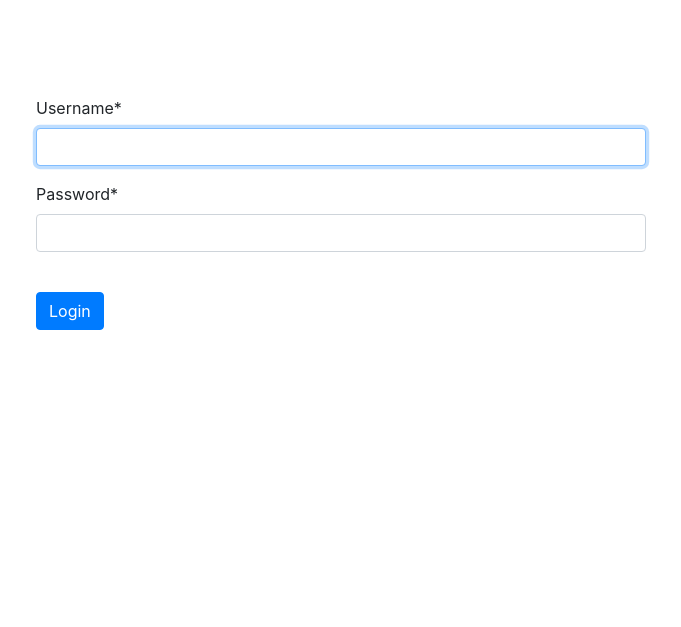
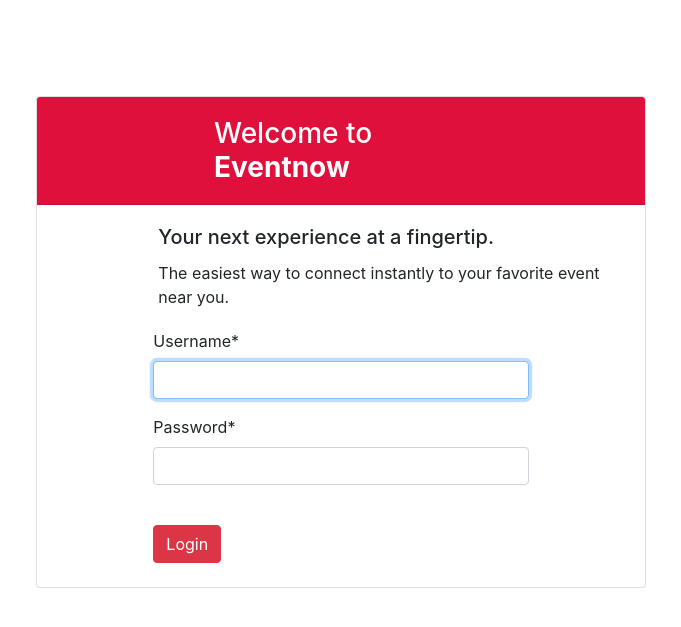
Before and after one commit to rvyav/eventnow, a Django app: page /login/ in a window 1280 px wide. Shown: the top 627 px of the page, without its empty margins (299-980 px from the left). Run offline with Django 3.2, Linux system fonts and the light colour scheme; some libraries are stand-ins or nearby versions.

Commit message:
Login UI updated

```diff
--- a/core/templates/core/index.html
+++ b/core/templates/core/index.html
@@ -23,7 +23,7 @@
 
     <div class="container">
         <p>Welcome <b>{{ request.user }}</b> to <b>EventNow</b></p>
-        <h4>Join your favorite activity near by.</h4>
+        <h4>Join your favorite activity on the map.</h4>
     </div>
 
 	 <!-- Render Map on HTML -->
--- a/users/templates/registration/login.html
+++ b/users/templates/registration/login.html
@@ -9,12 +9,25 @@
     </br>
 	</br>
 	<div class="col-md-6 offset-lg-3 mt-5 mb-5">
+        <div class="card">
+          <div class="card-header" style="background: #df103c">
+            <h3 class="col-md-6 offset-lg-3 mt-2 mb-2" style="color: #fff">Welcome to <b>Eventnow</b></h3>
+          </div>
+          <div class="card-body offset-lg-2">
+            <h5 class="card-title">Your next experience at a fingertip.</h5>
+            <p class="card-text">The easiest way to connect instantly to your favorite event near you.</p>
+          </div>
+          <div class="container col-md-8">
               <form method="POST">
                 {% csrf_token %}
                 {{ form|crispy }}
                 </br>
-        <button class="btn btn-primary" type="submit">Login</button>
+                <button class="btn btn-danger mb-4" type="submit">Login</button>
               </form>
+          </div>
+        </div>
+
+    </div>
 </div>
 
 {% endblock %}
```
Lines whose indentation alone changed are shown as unchanged.
